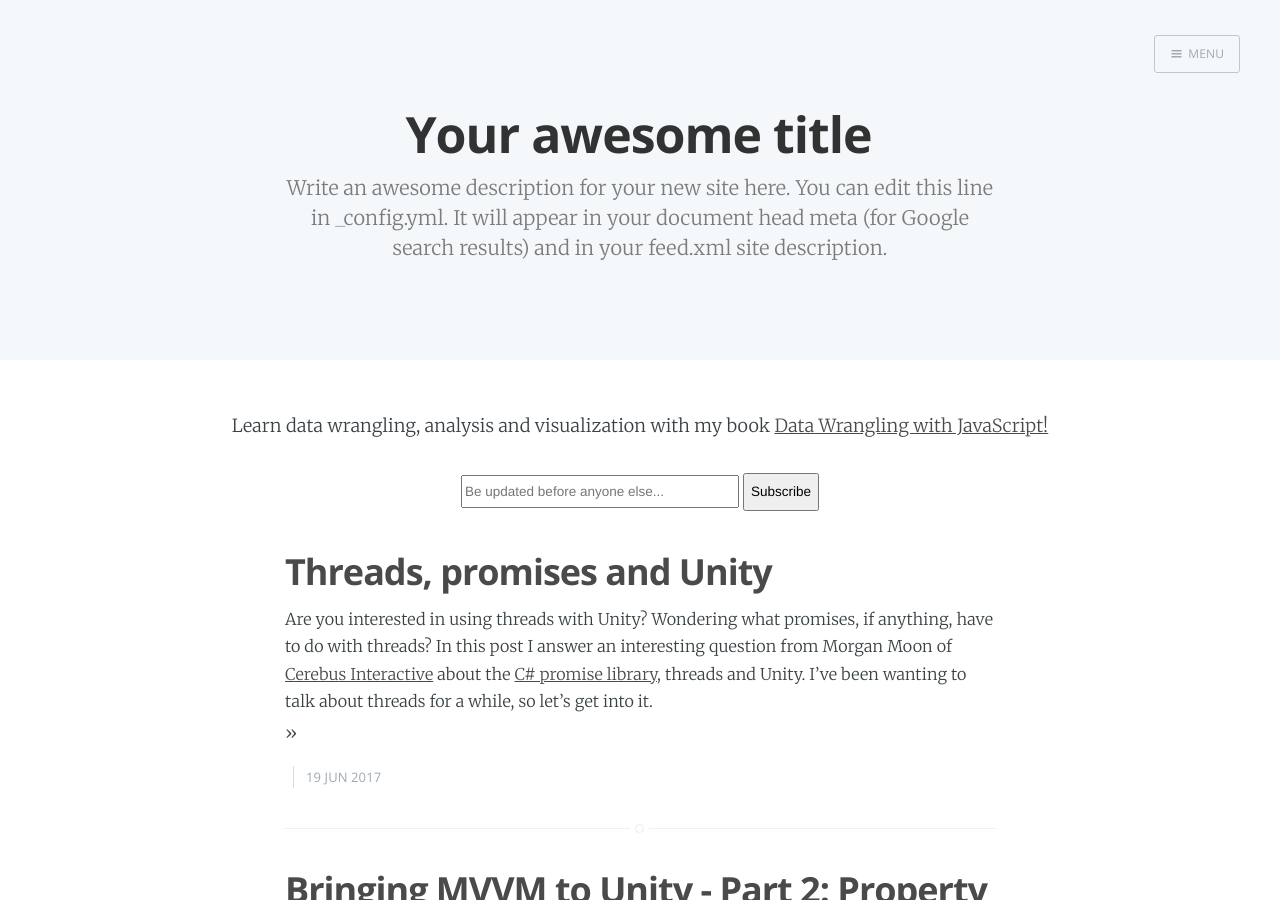
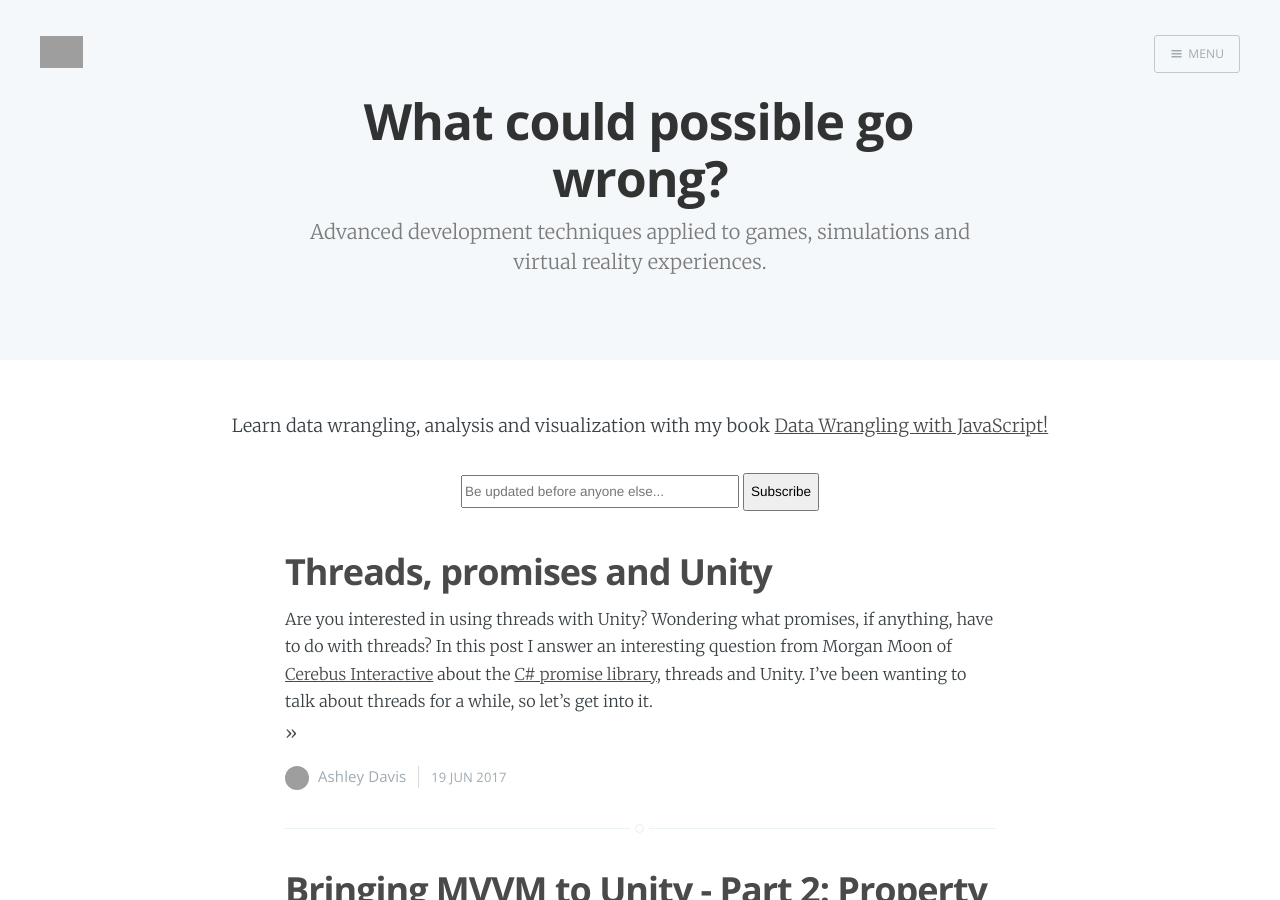
Before and after one commit to ashleydavis/what-could-possibly-go-wrong-blog, a Jekyll site: the page built from index.md, in a window 1280 px wide and 900 px high. Built offline with Jekyll 4.4.1, drawn with Linux system fonts in a browser that asks for light colours; comment, search, counter and statistics services are not loaded; some of the changed text lies outside the part shown; grey boxes are pictures that could not be loaded.

Commit message:
Various setup.

```diff
--- a/_config.yml
+++ b/_config.yml
@@ -13,22 +13,27 @@
 # you will see them accessed via {{ site.title }}, {{ site.email }}, and so on.
 # You can create any custom variable you would like, and they will be accessible
 # in the templates via {{ site.myvariable }}.
-title: Your awesome title
-email: your-email@example.com
+title: What could possible go wrong?
+email: ashley@codecapers.com.au
 description: >- # this means to ignore newlines until "baseurl:"
-  Write an awesome description for your new site here. You can edit this
-  line in _config.yml. It will appear in your document head meta (for
-  Google search results) and in your feed.xml site description.
-baseurl: "" # the subpath of your site, e.g. /blog
-url: "" # the base hostname & protocol for your site, e.g. http://example.com
-twitter_username: jekyllrb
-github_username:  jekyll
+  Advanced development techniques applied to games, simulations and virtual reality experiences.
+baseurl: "/" # the subpath of your site, e.g. /blog
+url: "http://wwwx.what-could-possibly-go-wrong.com" # the base hostname & protocol for your site, e.g. http://example.com
+twitter_username: ashleydavis75
+github_username:  ashleydavis
+logo: "content/images/2016/12/Code-Capers_logos_sienna_lge---Copy.png"
 
 # Build settings
+# https://www.taniarascia.com/make-a-static-website-with-jekyll/comment-page-1/
 markdown: kramdown
 theme: minima
 plugins:
   - jekyll-feed
+sass:
+  sass_dir: _sass
+include: ['_pages']
+kramdown:
+  input: GFM
 
 # Exclude from processing.
 # The following items will not be processed, by default. Create a custom list
@@ -41,3 +46,12 @@ plugins:
 #   - vendor/cache/
 #   - vendor/gems/
 #   - vendor/ruby/
+
+
+defaults:
+  -
+    scope:
+      path: "" # an empty string here means all files in the project
+      type: "posts" # previously `post` in Jekyll 2.2.
+    values:
+      author: "ashley"
--- /dev/null
+++ b/_config_dev.yml
@@ -0,0 +1,2 @@
+baseurl: ""
+url: "http://localhost:4000"
```
Also changed, not shown: favicon.ico (added), 2 other files.
